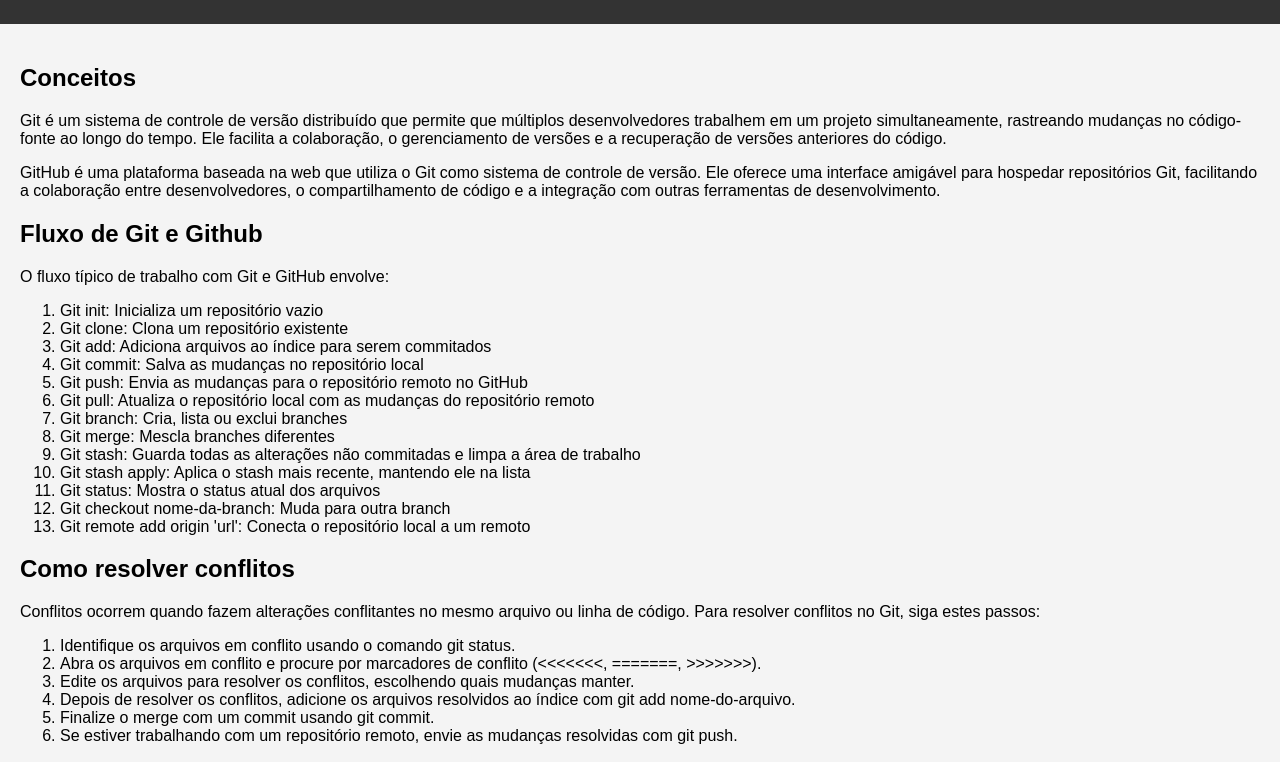
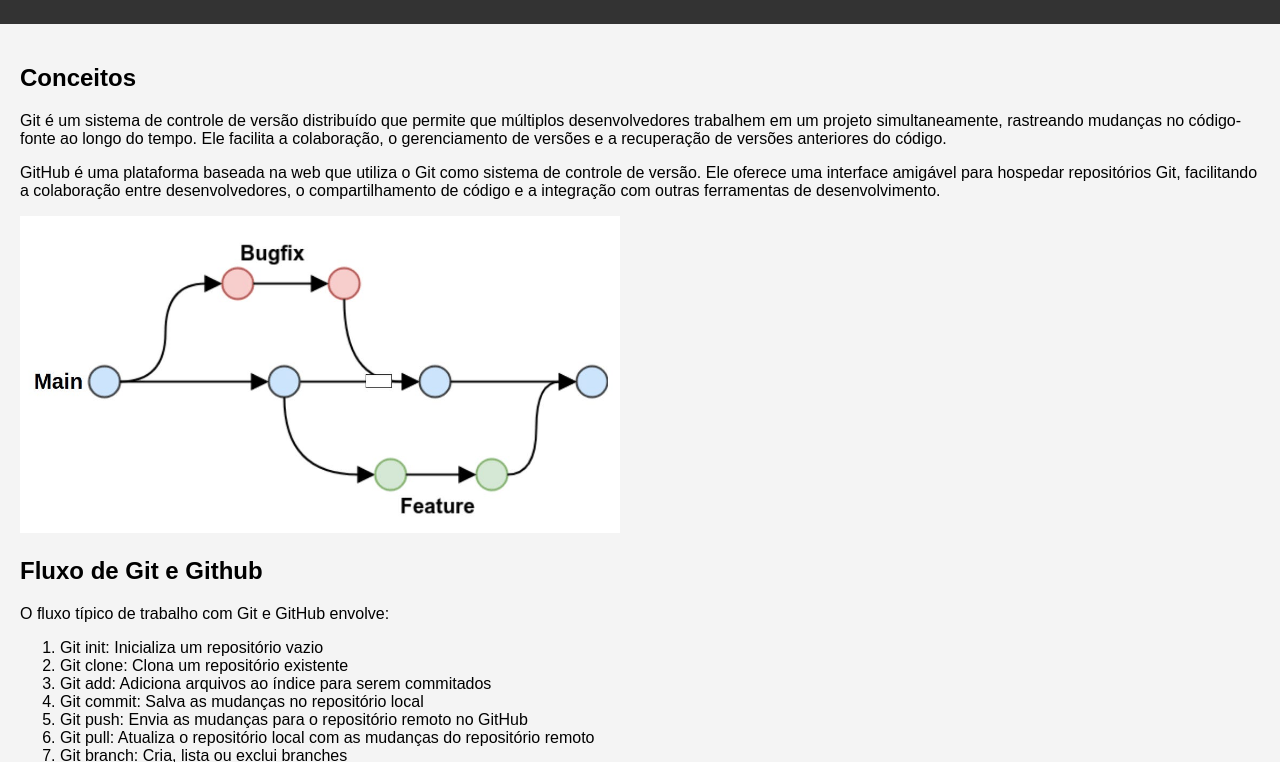
Before and after one commit to tuidlara/My_Github, a plain HTML site: page index.html in a window 1280 px wide. Shown: the part 298-1060 px from the top of the page. Drawn offline with Linux system fonts and the light colour scheme.

Commit message:
feat4/adicionando-imagem

```diff
--- a/index.html
+++ b/index.html
@@ -59,6 +59,7 @@
         </section>
 
         <section>
+            <img src="./imagens/fluxo_git.jpg" alt="fluxo git" width="600">
             <h2>Fluxo de Git e Github</h2>
             <p>O fluxo típico de trabalho com Git e GitHub envolve:</p>
             <ol>
```
Also changed, not shown: imagens/fluxo_git.jpg (added).
